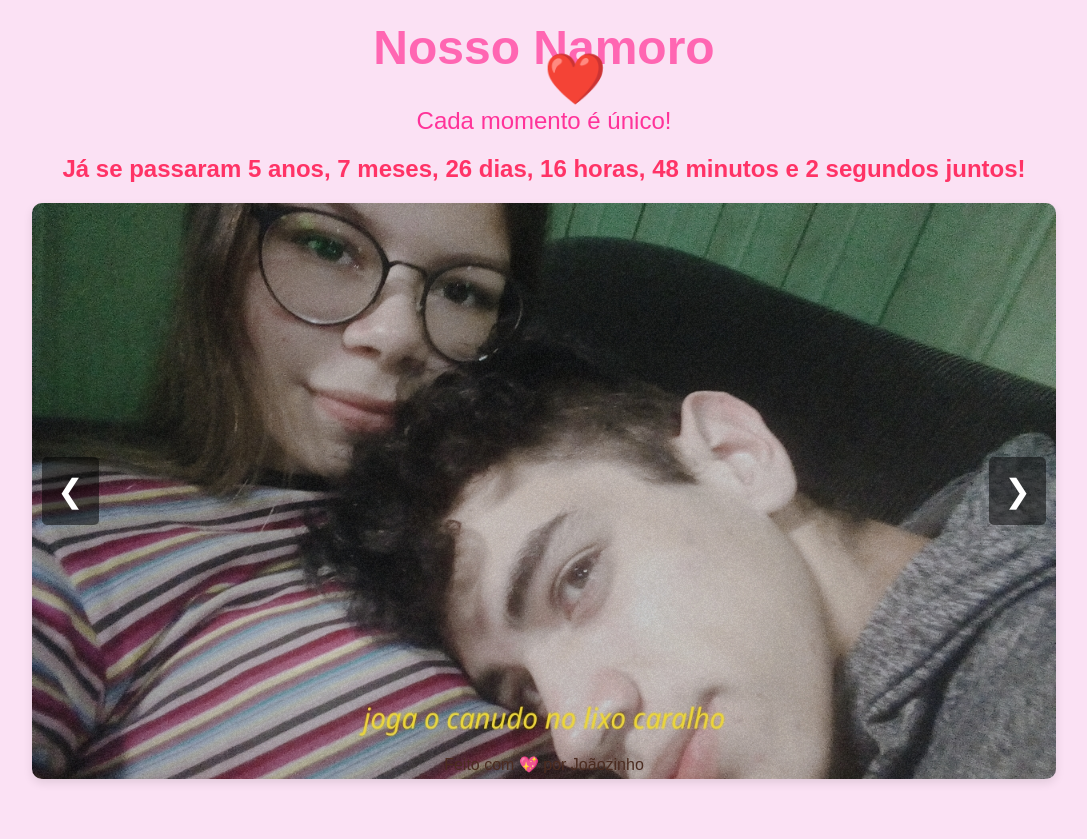
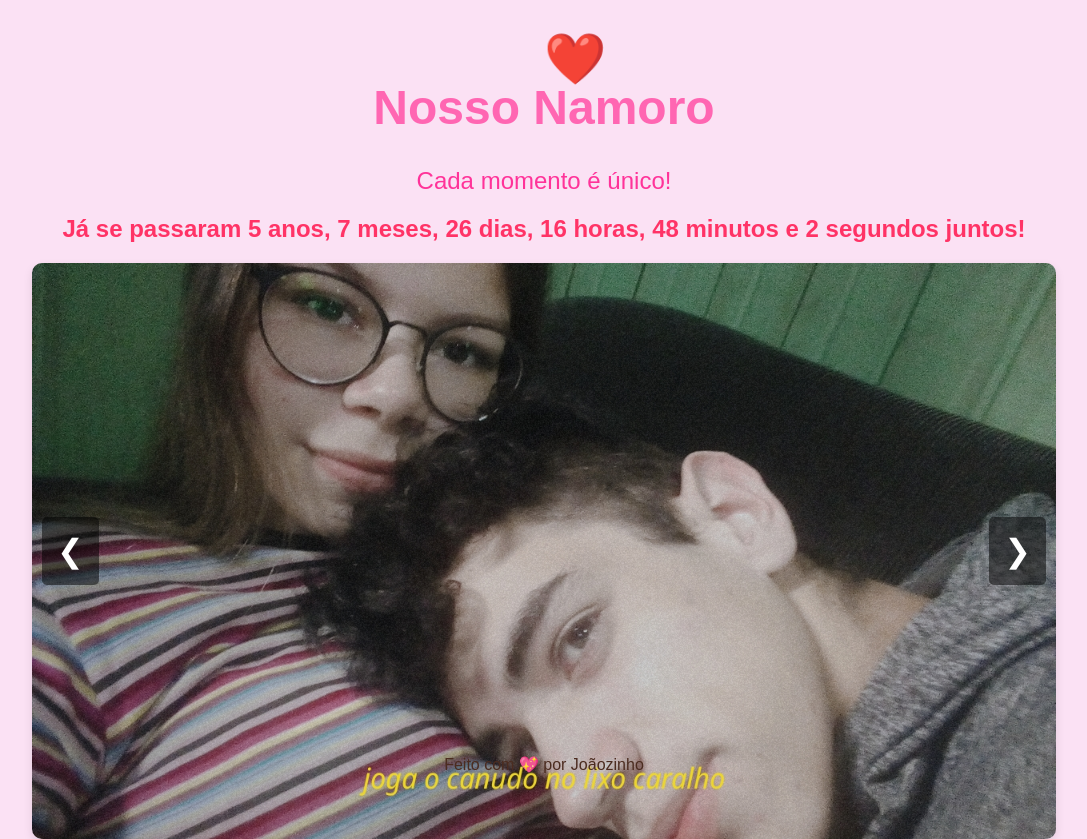
Before and after one commit to joaogustavopx/recordacoes, a plain HTML site: page index.html in a window 1280 px wide. Shown: the whole page, without its empty margins (96-1183 px from the left). Before the commit the page ends 800 px from the top, so only its background shows below. Drawn offline with Linux system fonts and the light colour scheme.

Commit message:
remembers

```diff
--- a/index.html
+++ b/index.html
@@ -16,7 +16,7 @@
 
     h1 {
       font-size: 3rem;
-      margin-top: 20px;
+      margin-top: 80px; /* Ajustado para dar mais espaço no topo */
       color: #ff66b2;
     }
 
@@ -89,7 +89,7 @@
       font-size: 50px;
       color: #ff66b2;
       animation: heartbeat 1s infinite;
-      top: 50px;
+      top: 30px; /* Ajuste da posição do coração */
       left: 50%;
       transform: translateX(-50%);
     }
@@ -181,7 +181,9 @@
   </style>
 </head>
 <body>
+  <!-- Coração pulsante -->
   <div class="heart">❤️</div>
+
   <div class="container">
     <h1>Nosso Namoro</h1>
     <p class="subtitle">Cada momento é único!</p>
```
